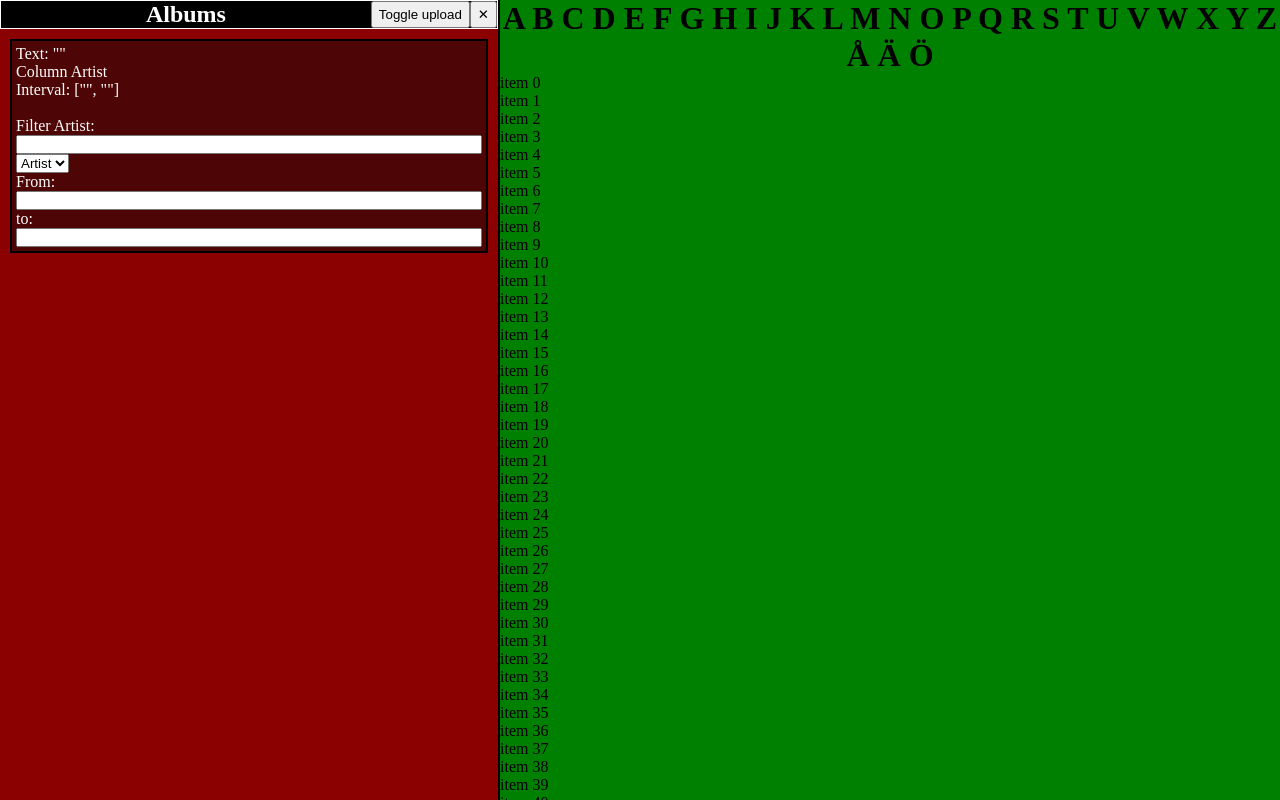
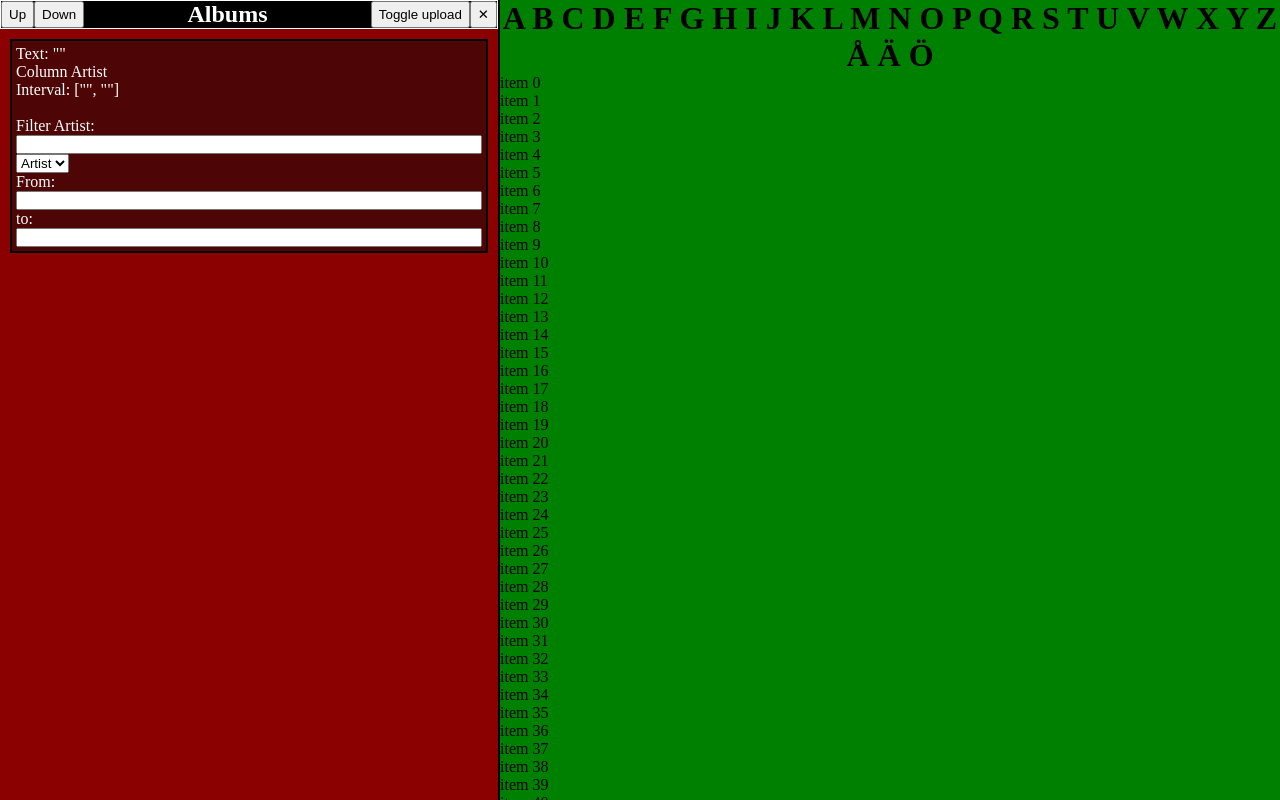
Before and after one commit to vilsuo/bookmark-playlist, a React (Vite) app in the folder client/: page / in a window 1280 px wide. Built offline with nearby package versions, Linux system fonts and the light colour scheme; the HTML template or start-up script is replaced by a standard one.

Commit message:
added scroll options to sidebar

```diff
--- a/client/src/components/Sidebar.tsx
+++ b/client/src/components/Sidebar.tsx
@@ -1,4 +1,4 @@
-import { useState } from 'react';
+import { useRef, useState } from 'react';
 import BookmarkForm from './BookmarkForm';
 
 // albums
@@ -20,24 +20,32 @@ interface SidebarProps {
   close: () => void;
 }
 
-// TODO
-// - add buttons to scroll to top/bottom of album table
-// - fix album table extra row when only 1 album
 const Sidebar = ({ handleUpload, albums, playingAlbum, setPlayingAlbum, close }: SidebarProps) => {
   const [showUpload, setShowUpload] = useState(false);
   const [filterOptions, setFilterOptions] = useState<FilterOptions>(DEFAULT_FILTER_OPTIONS);
+
+  const startRef = useRef<null | HTMLDivElement>(null);
+  const endRef = useRef<null | HTMLDivElement>(null);
+
+  const scrollTo = (ref: React.MutableRefObject<HTMLDivElement | null>) => {
+    ref.current?.scrollIntoView({ behavior: "smooth" });
+  };
 
   const toggleUpload = () => setShowUpload(!showUpload);
 
   return (
     <div className='sidebar'>
       <div className='sidebar-toolbar'>
+        <button onClick={() => scrollTo(startRef)}>Up</button>
+        <button onClick={() => scrollTo(endRef)}>Down</button>
         <h2>Albums</h2>
         <button onClick={toggleUpload}>Toggle upload</button>
         <button onClick={close}>&#x2715;</button>
       </div>
 
       <div className='sidebar-container'>
+        <div id='start-ref' ref={startRef} />
+
         { showUpload && (
           <BookmarkForm upload={handleUpload} />
         )}
@@ -55,6 +63,7 @@ const Sidebar = ({ handleUpload, albums, playingAlbum, setPlayingAlbum, close }:
             filter={filterOptions.text.toLowerCase()}
           />
         )}
+        <div ref={endRef} />
       </div>
     </div>
   );
--- a/client/src/index.css
+++ b/client/src/index.css
@@ -51,6 +51,11 @@ h1, h2, h3 {
 }
 .container .sidebar .sidebar-container > * {
   margin-top: 10px;
+}
+.container .sidebar #start-ref {
+  /* to fix the scrolling to top */
+  position: absolute;
+  top: -10px;
 }
 .container .main {
   flex: 1;
```
